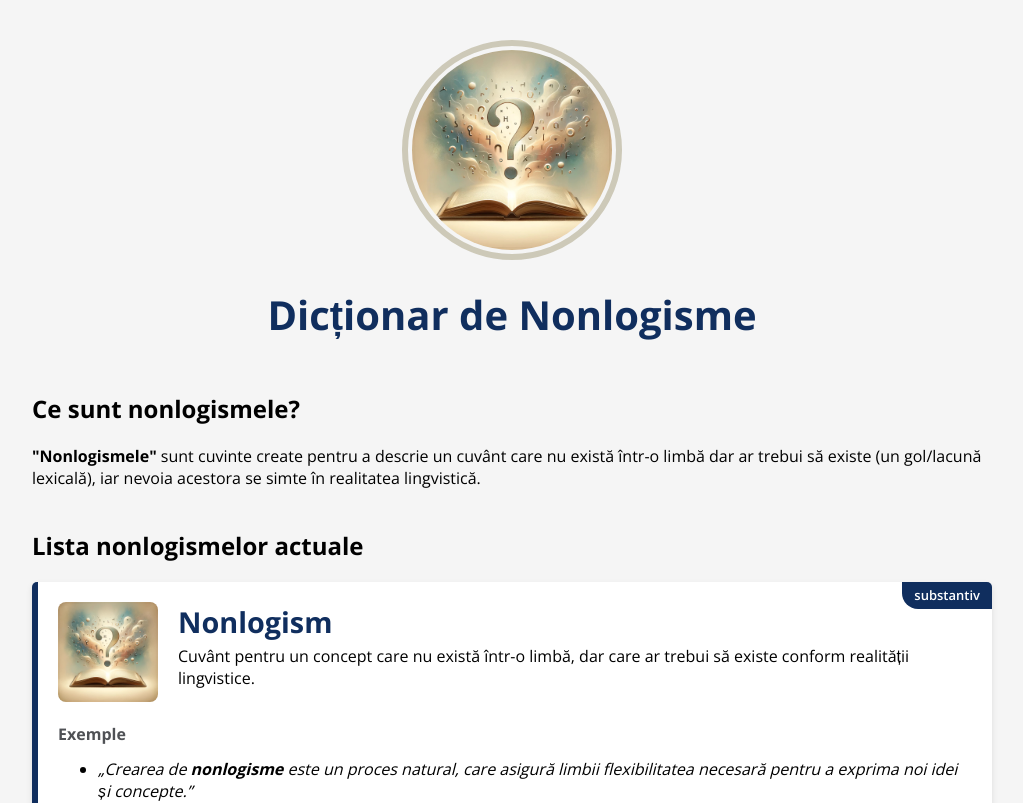
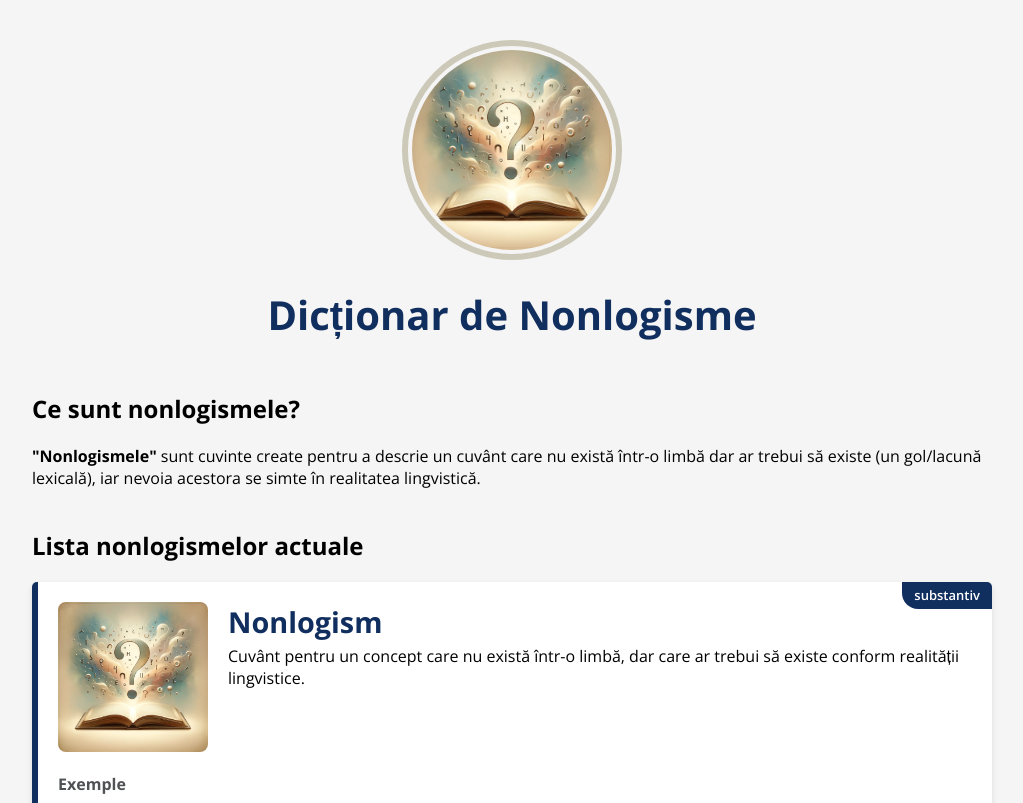
Before and after one commit to iuliuvisovan/nonlogisme, a React (Create React App) app: page / in a window 1280 px wide. Shown: the top 803 px of the page, without its empty margins (128-1151 px from the left). Built offline with nearby package versions, Linux system fonts and the light colour scheme.

Commit message:
Larger images

```diff
--- a/src/components/Word/styles.css
+++ b/src/components/Word/styles.css
@@ -30,7 +30,7 @@ p {
 }
 
 .word-image {
-  width: 100px; /* Adjusted for better space efficiency */
+  width: 150px;
   margin-right: 20px;
   border-radius: 8px;
 }
```
